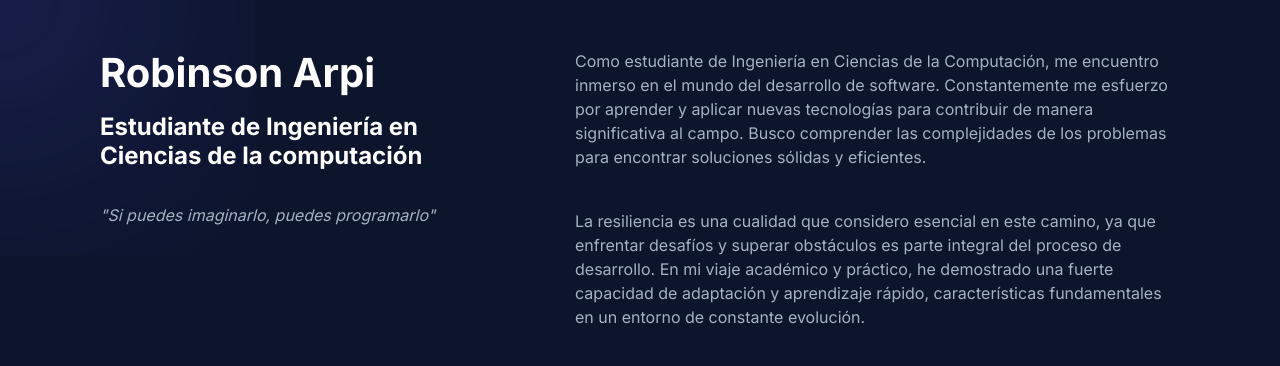
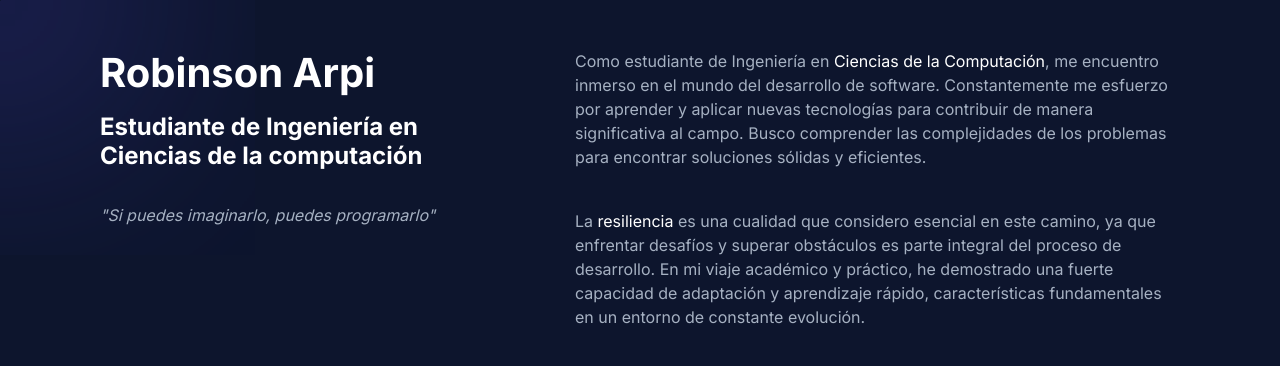
Before and after one commit to robinson-arpi/Personal-Portfolio, a plain HTML site: page index.html in a window 1280 px wide. Shown: the top 366 px of the page. Drawn offline with nearby package versions, Linux system fonts and the light colour scheme.

Commit message:
Fix styles in home screen

```diff
--- a/css/styles.css
+++ b/css/styles.css
@@ -48,6 +48,10 @@ header{
 .text-2{
     color: var(--color-3) !important;
     font-size: 16px;
+}
+
+.highlight-text{
+    color: var(--color-2) !important;
 }
 
 .custom-icon {
--- a/index.html
+++ b/index.html
@@ -127,7 +127,7 @@
             <main class="container-lg py-5">
               <section class="mb-5 pb-5" id="about">
                 <p class="text-2">
-                  Como estudiante de Ingeniería en Ciencias de la Computación,
+                  Como estudiante de Ingeniería en <span class = "highlight-text">Ciencias de la Computación</span>,
                   me encuentro inmerso en el mundo del desarrollo de
                   software. Constantemente me esfuerzo por aprender y aplicar
                   nuevas tecnologías para contribuir de manera significativa al
@@ -136,7 +136,7 @@
                 </p>
                 <br />
                 <p class="text-2">
-                  La resiliencia es una cualidad que considero esencial en este
+                  La <span class = "highlight-text">resiliencia</span> es una cualidad que considero esencial en este
                   camino, ya que enfrentar desafíos y superar obstáculos es
                   parte integral del proceso de desarrollo. En mi viaje
                   académico y práctico, he demostrado una fuerte capacidad de
```
